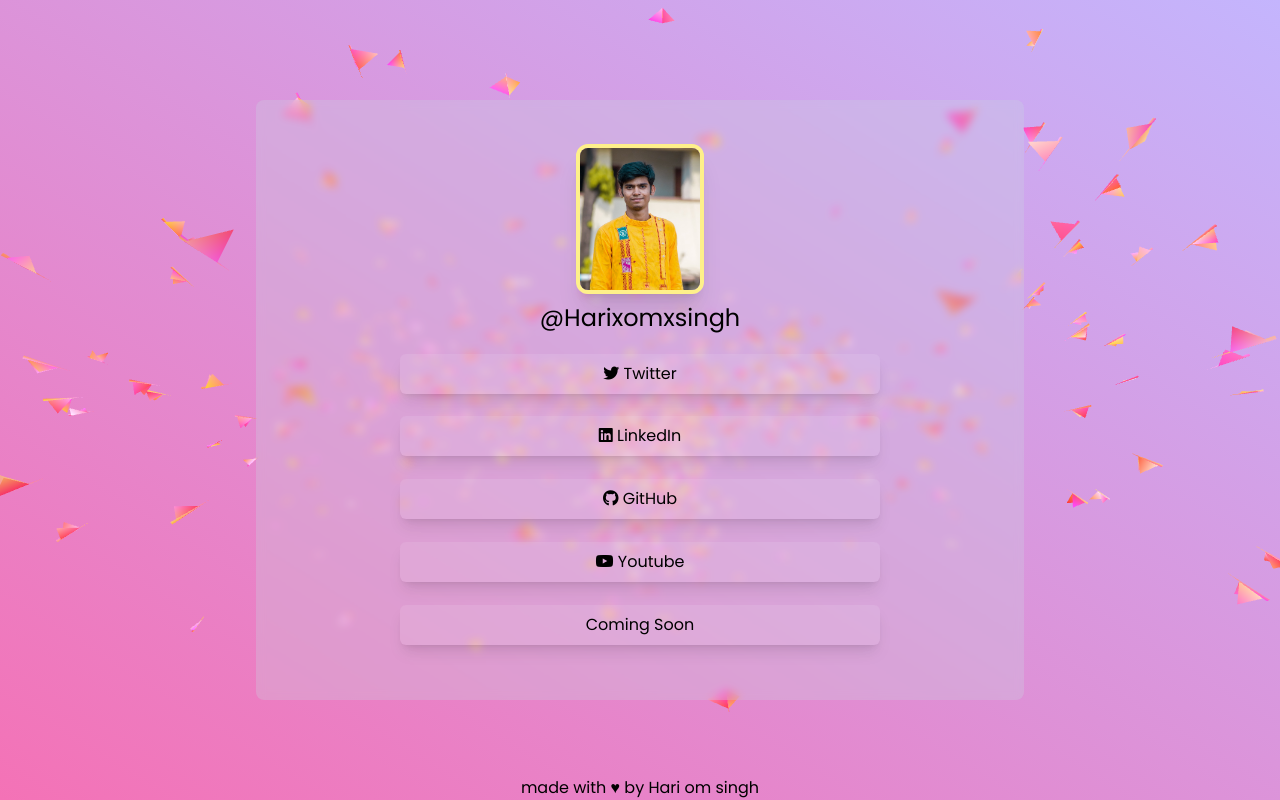
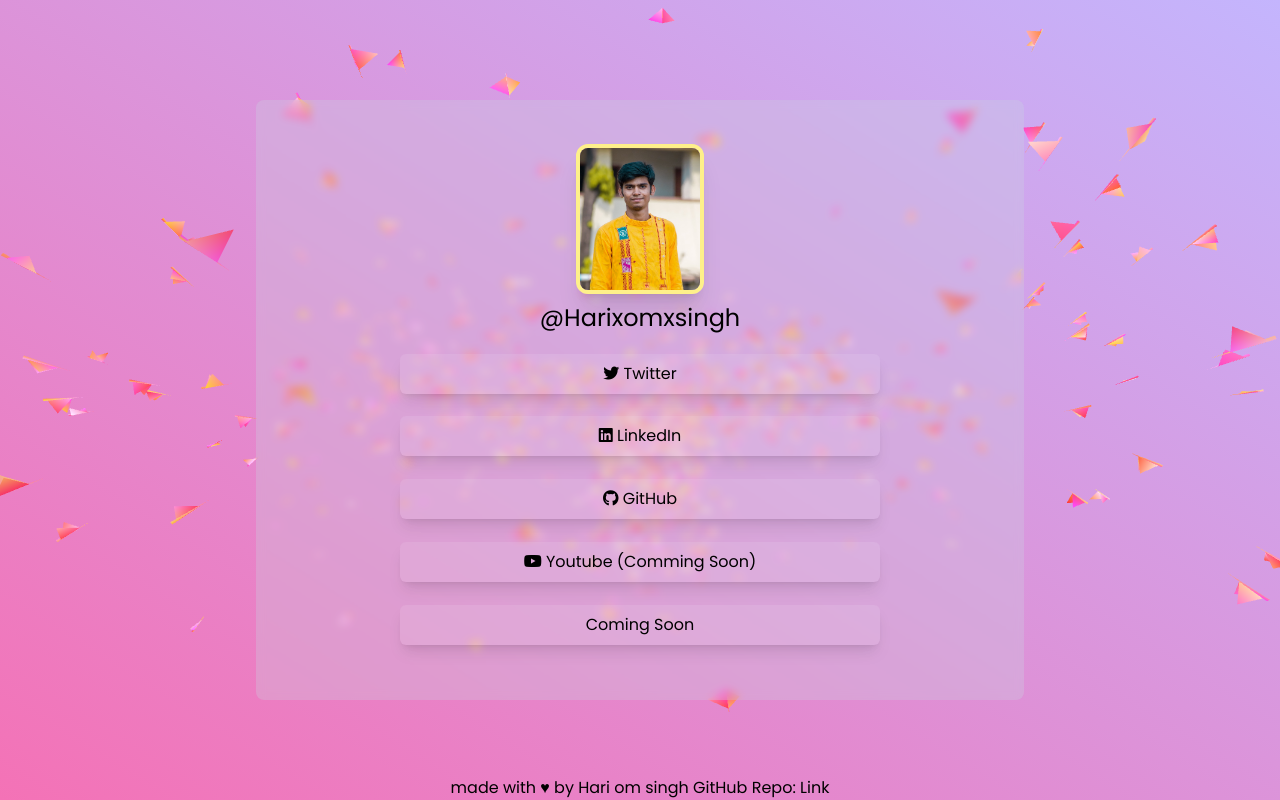
Before and after one commit to Harixomxsingh/link-to, a website: page index.html in a window 1280 px wide. Drawn offline with nearby package versions, Linux system fonts and the light colour scheme; animation ran at ten frames a second.

Commit message:
add github repo link

```diff
--- a/index.html
+++ b/index.html
@@ -74,9 +74,9 @@
             class="bg-slate-100 bg-opacity-10 w-full h-10 flex flex-col justify-center items-center capitalize rounded-md shadow-lg hover:shadow-red-500/80 hover:text-red-500 transition-all ease-out duration-100 hover:scale-110"
           >
             <a
-              href="https://www.youtube.com/channel/UCvrkmS4TaWE9iLykzGbJZxw/featured"
+              href="#"
               target="__blank"
-              ><i class="fa-brands fa-youtube"></i> Youtube</a
+              ><i class="fa-brands fa-youtube"></i> Youtube (comming soon)</a
             >
           </li>
           <li
@@ -88,6 +88,7 @@
       </div>
       <footer class="absolute bottom-0 text-center">
         made with &hearts; by Hari om singh
+        GitHub Repo: <a href="https://github.com/Harixomxsingh/link-to" target="_blank">Link</a>
       </footer>
     </div>
   </body>
```
